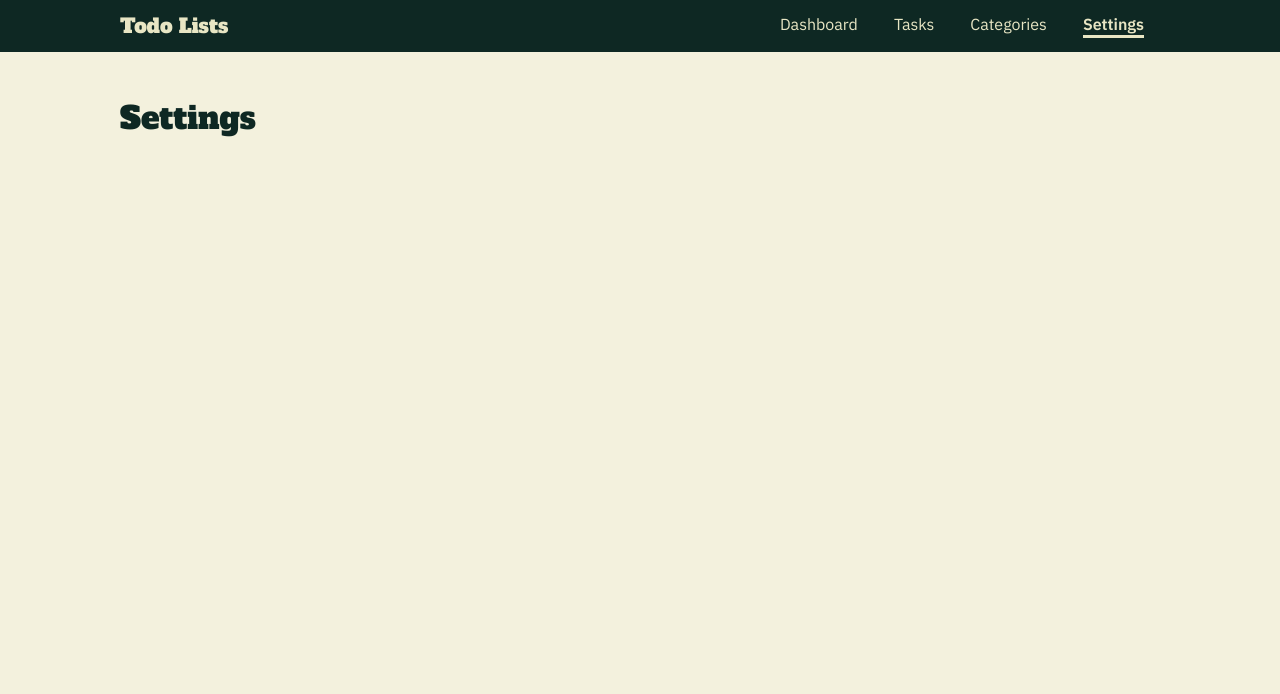
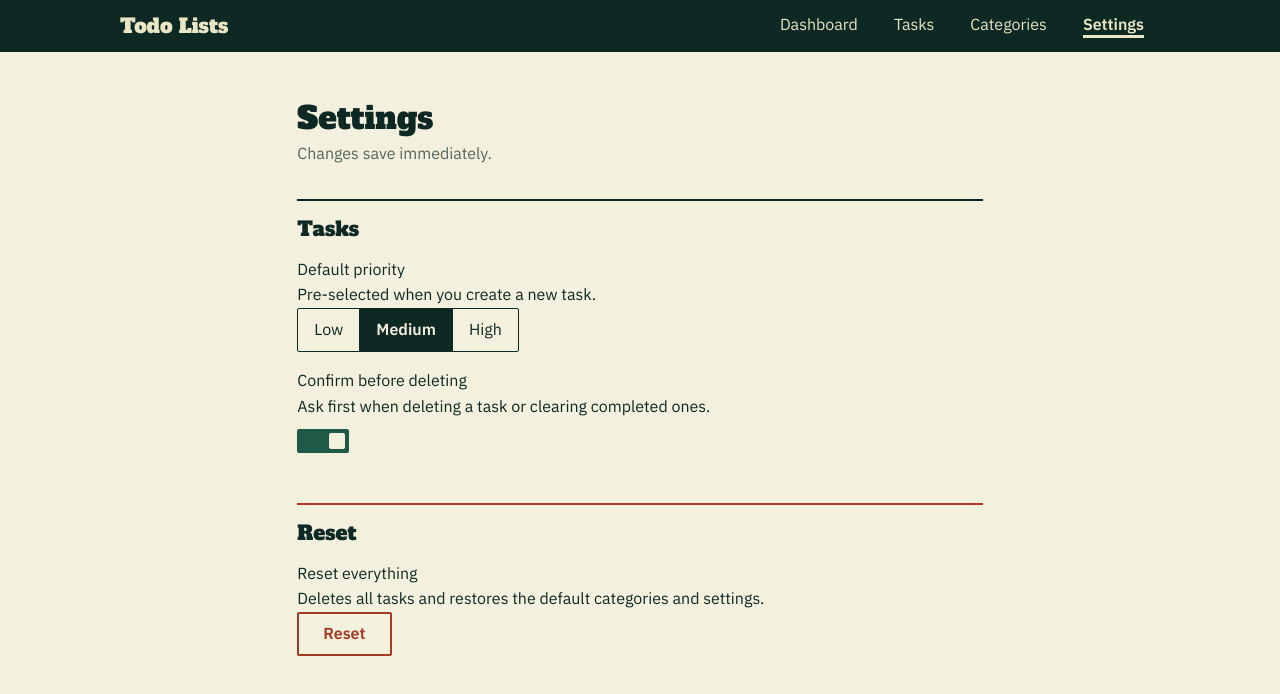
Before and after one commit to PHEAROMMM/TODO-App, a React (Vite) app: page /settings in a window 1280 px wide. Shown: the top 694 px of the page. Built offline with nearby package versions, Linux system fonts and the light colour scheme.

Commit message:
feat: add Settings page

```diff
--- a/src/pages/Settings.jsx
+++ b/src/pages/Settings.jsx
@@ -1,3 +1,21 @@
+import PageLayout from '../components/layout/PageLayout'
+import ConfirmDeleteSetting from '../components/settings/ConfirmDeleteSetting'
+import DefaultPrioritySetting from '../components/settings/DefaultPrioritySetting'
+import ResetData from '../components/settings/ResetData'
+import PageHeader from '../components/ui/PageHeader'
+import Section from '../components/ui/Section'
+
 export default function Settings() {
-    return <h1>Settings</h1>
+  return (
+    <PageLayout>
+      <PageHeader title="Settings" subtitle="Changes save immediately." />
+      <Section title="Tasks">
+        <DefaultPrioritySetting />
+        <ConfirmDeleteSetting />
+      </Section>
+      <Section title="Reset" tone="danger">
+        <ResetData />
+      </Section>
+    </PageLayout>
+  )
 }
```
